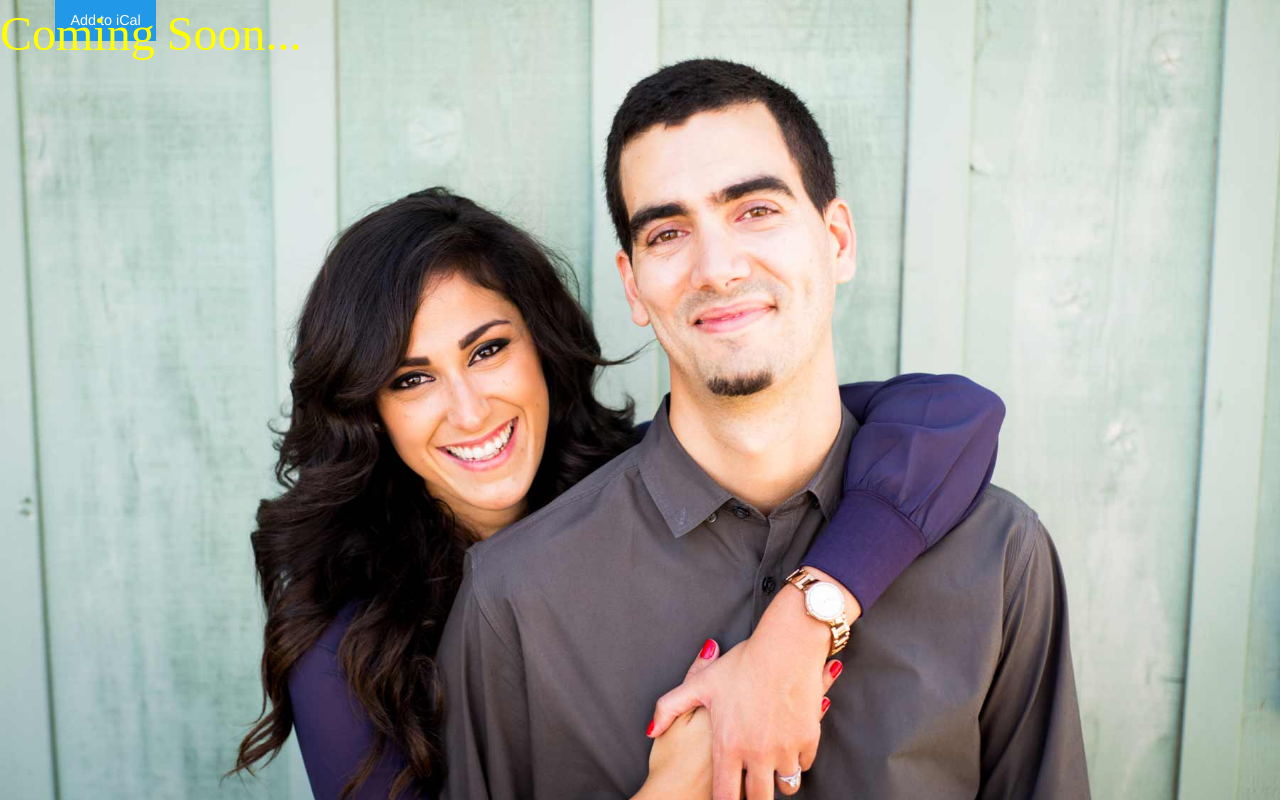
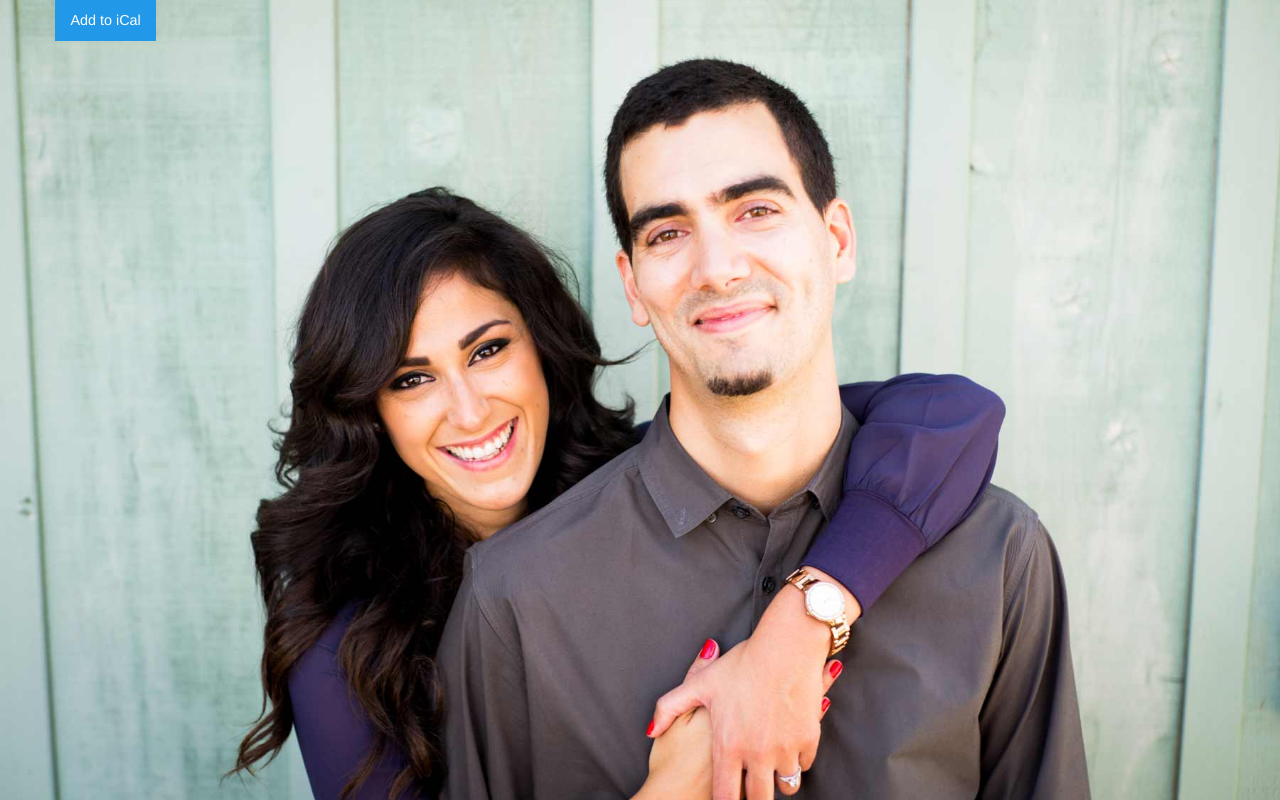
Before and after one commit to pibemillo/gonzandmon, a website: page index.html in a window 1280 px wide. Drawn offline with nearby package versions, Linux system fonts and the light colour scheme.

Commit message:
testing ical fix

```diff
--- a/index.html
+++ b/index.html
@@ -18,7 +18,7 @@
 <body class="coming-soon">
 	<div class="row">
 		<div class="small-12 columns">
-			<h1>Coming Soon...</h1>
+			<!-- <h1>Coming Soon...</h1> -->
 			<!-- <figure class="lettermark">
 				<img src="/img/lettermark.png" alt="G & M">
 			</figure> -->
```
